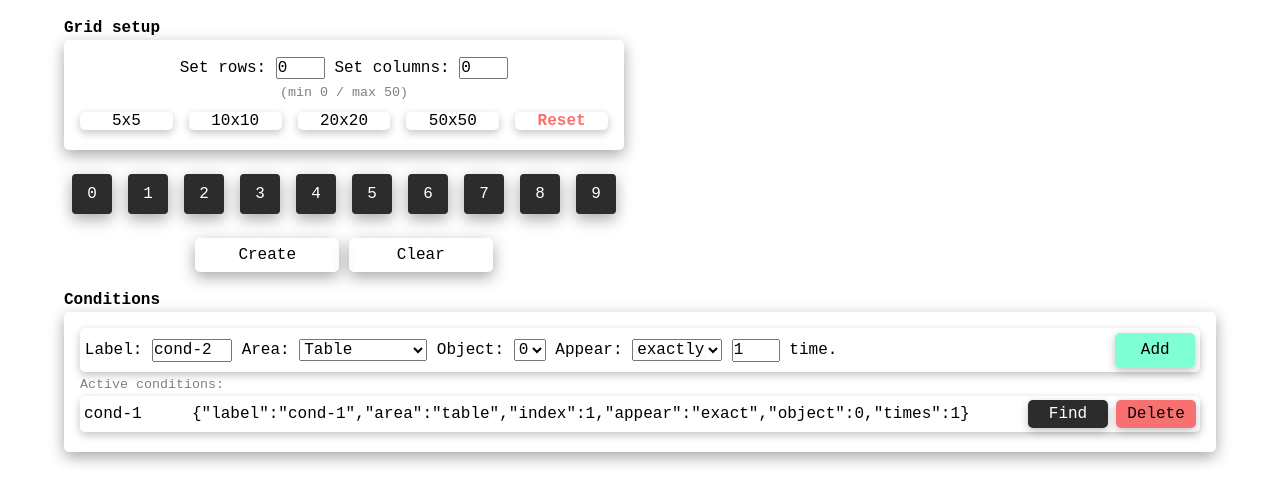
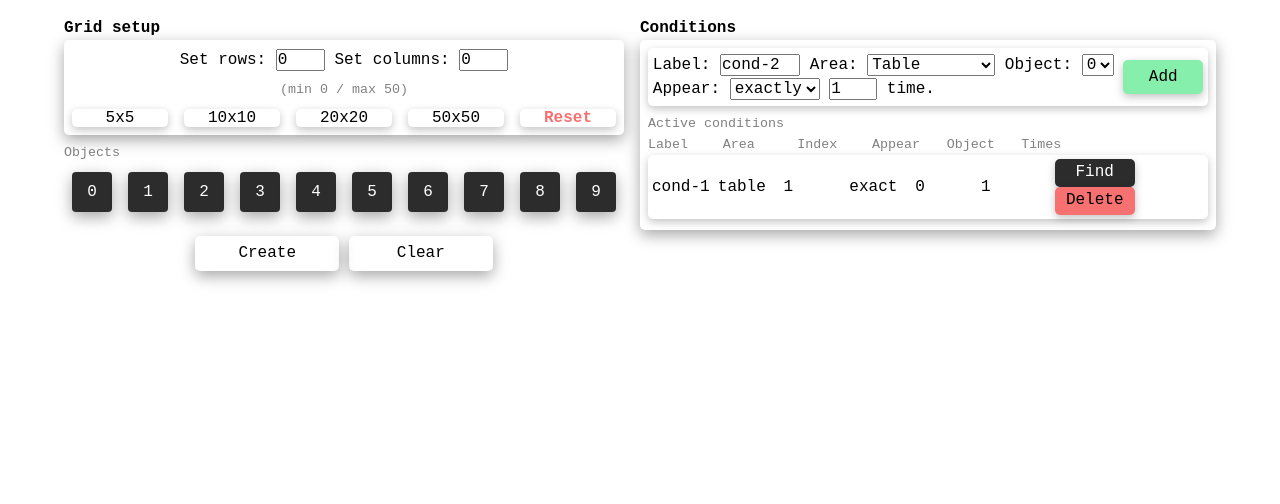
Before and after one commit to ylam21/table-wizard, a plain HTML site: page index.html in a window 1280 px wide. Both pictures are taken after a click on the button "Add". Shown: the part 88-592 px from the top of the page. Drawn offline with Linux system fonts and the light colour scheme.

Commit message:
cleaner ux

```diff
--- a/index.html
+++ b/index.html
@@ -40,6 +40,7 @@
               <button class="preset-btn preset-reset" id="0x0" value="0">Reset</button>
             </div>
           </div>
+          <span  class="maxinfo" id="objects-text">Objects</span>
           <div class="controls__color">
             <span class="item-color-picker">0</span>
             <span class="item-color-picker">1</span>
@@ -114,7 +115,15 @@
               <button class="add__condition btn" id="add-con-btn">Add</button>
             </div>
           </div>
-          <span for="my-condition" class="maxinfo">Active conditions:</span>
+          <span for="my-condition" class="maxinfo">Active conditions</span>
+          <div class="table__headers-for-con">
+            <span for="my-condition" class="table-headers">Label</span>
+            <span for="my-condition" class="table-headers">Area</span>
+            <span for="my-condition" class="table-headers">Index</span>
+            <span for="my-condition" class="table-headers">Appear</span>
+            <span for="my-condition" class="table-headers">Object</span>
+            <span for="my-condition" class="table-headers">Times</span>
+          </div>
           <div class="" id="my-condition"></div>
         </div>
       </div>
--- a/scripts/main.js
+++ b/scripts/main.js
@@ -352,16 +352,20 @@ const createNewCondition = () => {
   }
 
   else {
-    let newCondition = new Condition()
-    arrayOfConditions.push(newCondition)
-    const divOfConditions = document.getElementById("my-condition")
-    let newContainer = document.createElement("div");
-    let newLabelSpan = document.createElement("span");
-    newLabelSpan.appendChild(document.createTextNode(newCondition.label))
-    newContainer.appendChild(newLabelSpan)
-      let newSpan = document.createElement("span");
-      newSpan.appendChild(document.createTextNode(JSON.stringify(newCondition)))
-      newContainer.appendChild(newSpan)
+      let newCondition = new Condition()
+      arrayOfConditions.push(newCondition)
+      const mainCointainer = document.getElementById("my-condition")
+      let newDivConAspects = document.createElement("div")
+      // box for aspects
+      let eithypercent = document.createElement("div");
+      eithypercent.classList.add("con-80")
+      for (let i=0;i<Object.keys(newCondition).length;i++) {
+        let newSpan = document.createElement("span");
+        newSpan.classList.add("aspects")
+        newSpan.appendChild(document.createTextNode(Object.values(newCondition)[i]))
+        eithypercent.appendChild(newSpan)
+      }
+      newDivConAspects.appendChild(eithypercent)
       // box for find btn and delete btn
       let newDivCon = document.createElement("div")
       // find button
@@ -385,10 +389,10 @@ const createNewCondition = () => {
         paintColors()
       })
       newDivCon.appendChild(deleteButton)
-      newContainer.appendChild(newDivCon)
+      newDivConAspects.appendChild(newDivCon)
       // container
-      newContainer.classList.add("cond-container")
-      divOfConditions.appendChild(newContainer)
+      newDivConAspects.classList.add("cond-container")
+      mainCointainer.appendChild(newDivConAspects)
       resetFillForCond()
     }
 }
--- a/styles/components/controls.css
+++ b/styles/components/controls.css
@@ -2,6 +2,10 @@
   display: flex;
   gap: 1rem;
   flex-wrap: wrap;
+}
+
+.controls__panel {
+  height: min-content;
 }
 
 .controls__panel-container > :first-child > :not(:first-child){
@@ -20,8 +24,7 @@
 .controls__box {
   box-shadow: rgba(0, 0, 0, 0.35) 0px 5px 15px;
   border-radius: 5px;
-  padding: 1rem;
-  min-height: 110px;
+  padding: 0.5rem;
 }
 
 .box__label {
@@ -83,7 +86,7 @@
   width: 5rem;
 
 
-  background-color: aquamarine;
+  background-color: #86efac;
 }
 
 #cond-name {
@@ -121,9 +124,9 @@
 }
 
 .controls__color {
-  margin-top: 1rem;
   text-align: center;
   display: flex;
+
   gap:1rem;
   padding:0.5rem;
 }
@@ -177,3 +180,28 @@
 #optional-index {
   display: none;
 }
+
+#objects-text {
+  margin-top: 0.5rem;
+  display:inline-block;
+}
+
+.table__headers-for-con {
+  display: flex;
+  width: 80%;
+}
+
+.table-headers {
+  color: grey;
+  font-size: smaller;
+  flex:1;
+}
+
+.aspects {
+  flex:1;
+}
+
+.con-80 {
+  width: 80%;
+  display: flex;
+}
--- a/styles/utils.css
+++ b/styles/utils.css
@@ -16,6 +16,8 @@
   color: grey;
   font-size: smaller;
   user-select: none;
+  display: inline-block;
+  margin-top: 0.5rem;
 }
 
 .pointer-util {
```
